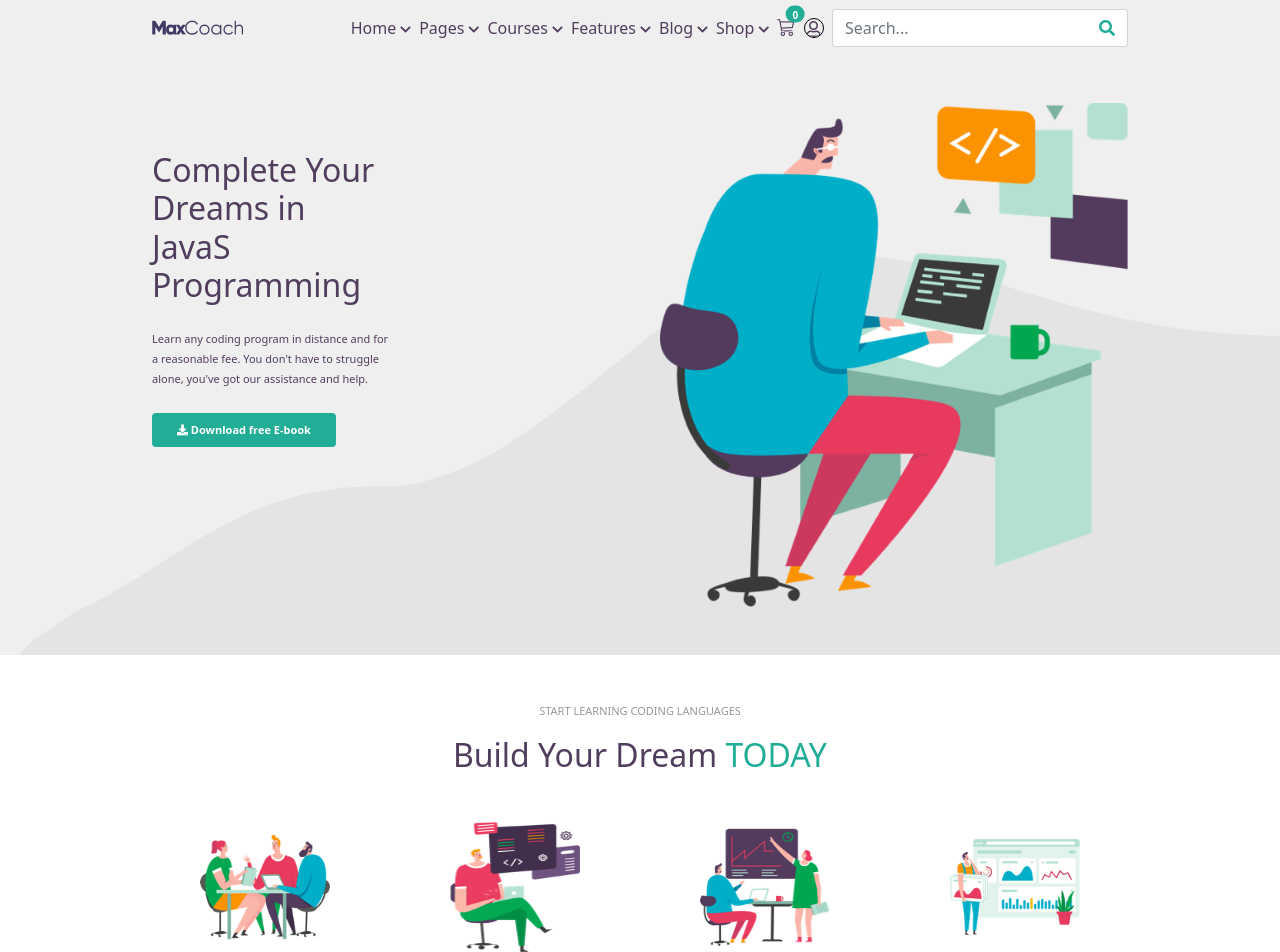
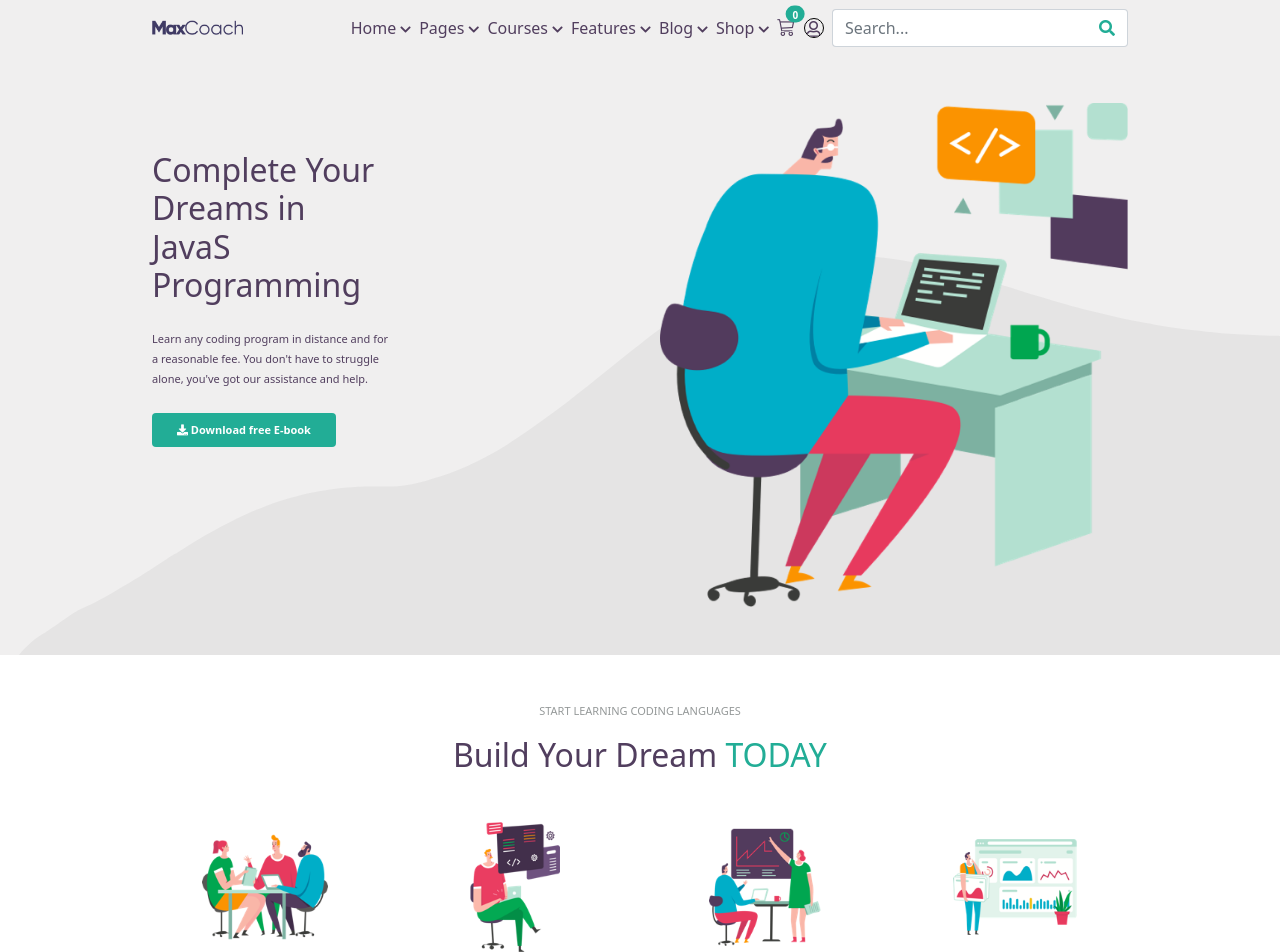
Before and after one commit to marcoche88/proj-html-vuejs, a Vue app: page / in a window 1280 px wide. Shown: the top 952 px of the page. Built offline with nearby package versions, Linux system fonts and the light colour scheme.

Commit message:
fixed box component

```diff
--- a/src/components/main/Box.vue
+++ b/src/components/main/Box.vue
@@ -1,6 +1,6 @@
 <template>
   <div class="card border-0">
-    <img :src="ImgUrl" class="img-fluid px-5" :alt="box.title" />
+    <img :src="ImgUrl" :alt="box.title" />
     <div class="card-body text-center">
       <h6 class="card-title mb-3">{{ box.title }}</h6>
       <p class="card-text">{{ box.text }}</p>
@@ -27,7 +27,9 @@ export default {
 @import "../../scss/_vars.scss";
 
 img {
-  max-height: 130px;
+  object-fit: contain;
+  width: auto;
+  height: 130px;
 }
 
 p {
```
Also changed, not shown: 6 other files (tests, documents, lock files or other folders).
